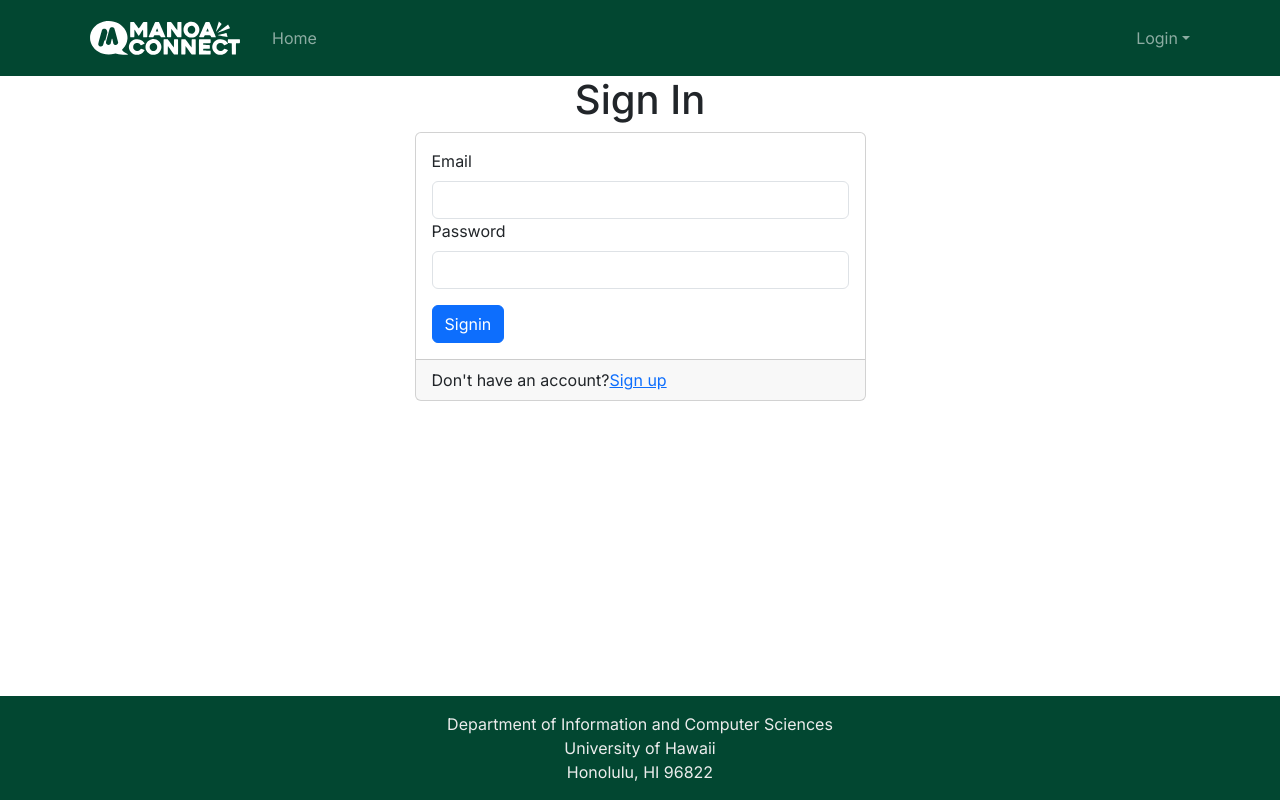
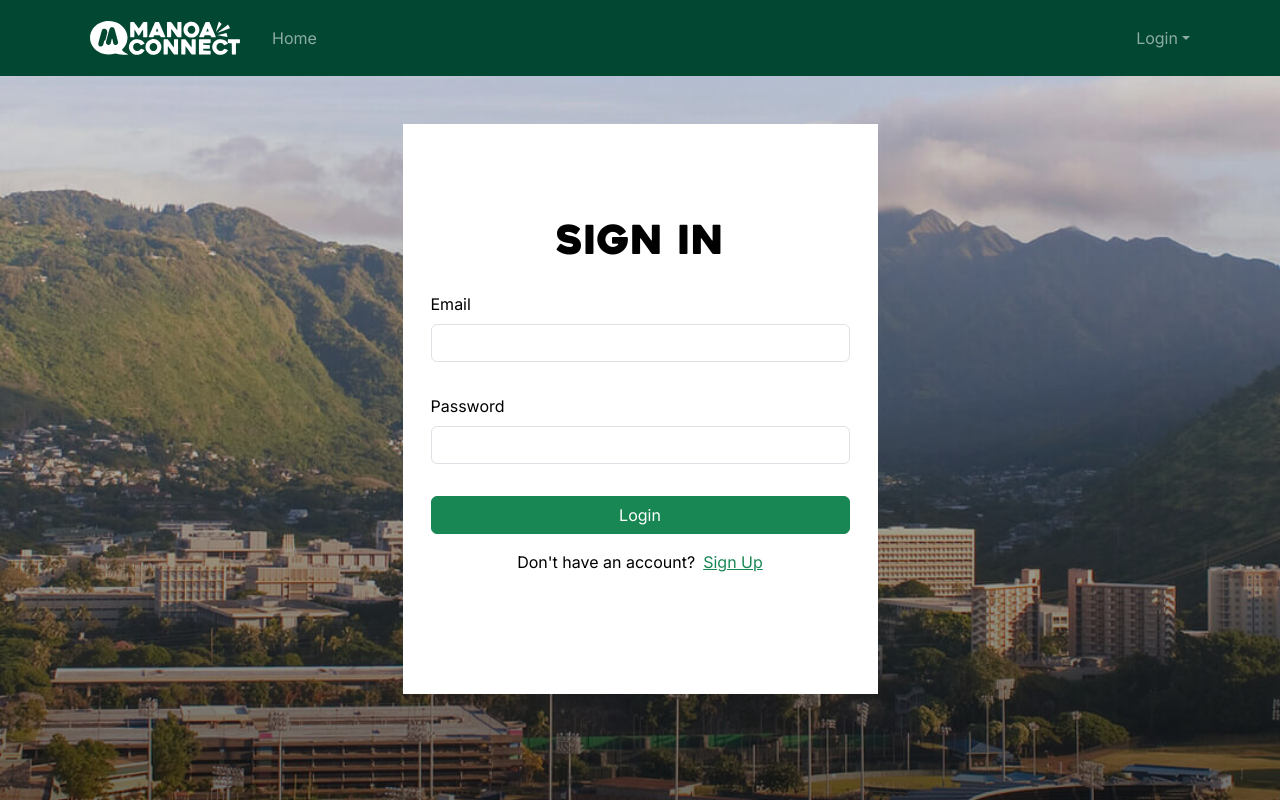
Before and after one commit to manoa-connect/manoa-connect, a Next.js app: page /auth/signin in a window 1280 px wide. Shown: the top 800 px of the page. Built offline with nearby package versions, Linux system fonts and the light colour scheme; no server answers.

Commit message:
Add login and signup page

```diff
--- a/src/app/auth/signin/page.tsx
+++ b/src/app/auth/signin/page.tsx
@@ -26,33 +26,35 @@ const SignIn = () => {
 
   return (
     <main>
-      <Container>
+      <Container id="bg-image" fluid>
+        <Container className="py-5">
           <Row className="justify-content-center">
-          <Col xs={5}>
-            <h1 className="text-center">Sign In</h1>
-            <Card>
-              <Card.Body>
+            <Col xs={5} className="bg-white pb-5 mb-5 my-auto">
+                <h1 className="text-center text-black text-heavitas mt-5 pt-5">Sign In</h1>
                   <Form method="post" onSubmit={handleSubmit}>
-                  <Form.Group controlId="formBasicEmail">
-                    <Form.Label>Email</Form.Label>
+                    <Form.Group controlId="formBasicEmail" className="p-3">
+                      <Form.Label className="text-black">Email</Form.Label>
                       <input name="email" type="text" className="form-control" />
                     </Form.Group>
-                  <Form.Group>
-                    <Form.Label>Password</Form.Label>
+                    <Form.Group className="p-3">
+                      <Form.Label className="text-black">Password</Form.Label>
                       <input name="password" type="password" className="form-control" />
                     </Form.Group>
-                  <Button type="submit" className="mt-3">
-                    Signin
+                    <Container>
+                      <Row className="justify-content-center px-3">
+                          <Button type="submit" className="mt-3 btn-success">
+                              Login
                           </Button>
+                      </Row>
+                    </Container>
                   </Form>
-              </Card.Body>
-              <Card.Footer>
+                <Card.Footer className="text-center text-black pt-3 mb-5 pb-4">
                   Don&apos;t have an account?
-                <a href="/auth/signup">Sign up</a>
+                  <a href="/auth/signup" className="ps-2 link-success">Sign Up</a>
                 </Card.Footer>
-            </Card>
             </Col>
           </Row>
+        </Container>
       </Container>
     </main>
   );
--- a/src/app/globals.css
+++ b/src/app/globals.css
@@ -40,6 +40,14 @@ body {
   background-image: linear-gradient(rgba(192, 192, 192, 0.2), rgba(0, 0, 0, 0.6)), url(../../public/img/hero-img.jpg);
   background-size: cover;
   height: 75vh;
+  background-position-x: 60%;
+  background-position-y: 30%;
+}
+
+#bg-image {
+  background-image: linear-gradient(rgba(192, 192, 192, 0.2), rgba(0, 0, 0, 0.6)), url(../../public/img/hero-img.jpg);
+  background-size: cover;
+  height: 100vh;
   background-position-x: 60%;
   background-position-y: 30%;
 }
--- a/src/components/HeroSec.tsx
+++ b/src/components/HeroSec.tsx
@@ -1,3 +1,5 @@
+'use client'
+
 import { Col, Container, Image, Row, Button, Card, Navbar, Nav } from 'react-bootstrap';
 import text_logo from '../../public/assets/manoa-connect_logo-text.svg'
 import card_image from '../../public/img/hero-img.jpg';
--- a/src/components/LandingHome.tsx
+++ b/src/components/LandingHome.tsx
@@ -1,4 +1,5 @@
 'use client';
+
 import { Col, Container, Row } from 'react-bootstrap';
 import * as Icon from 'react-bootstrap-icons';
 
--- a/src/components/Navbar.tsx
+++ b/src/components/Navbar.tsx
@@ -1,5 +1,3 @@
-/* eslint-disable react/jsx-indent, @typescript-eslint/indent */
-
 'use client';
 
 import { useSession } from 'next-auth/react';
```
Also changed, not shown: src/app/auth/signup/page.tsx (+23 -27 lines). Lines whose indentation alone changed are shown as unchanged.
